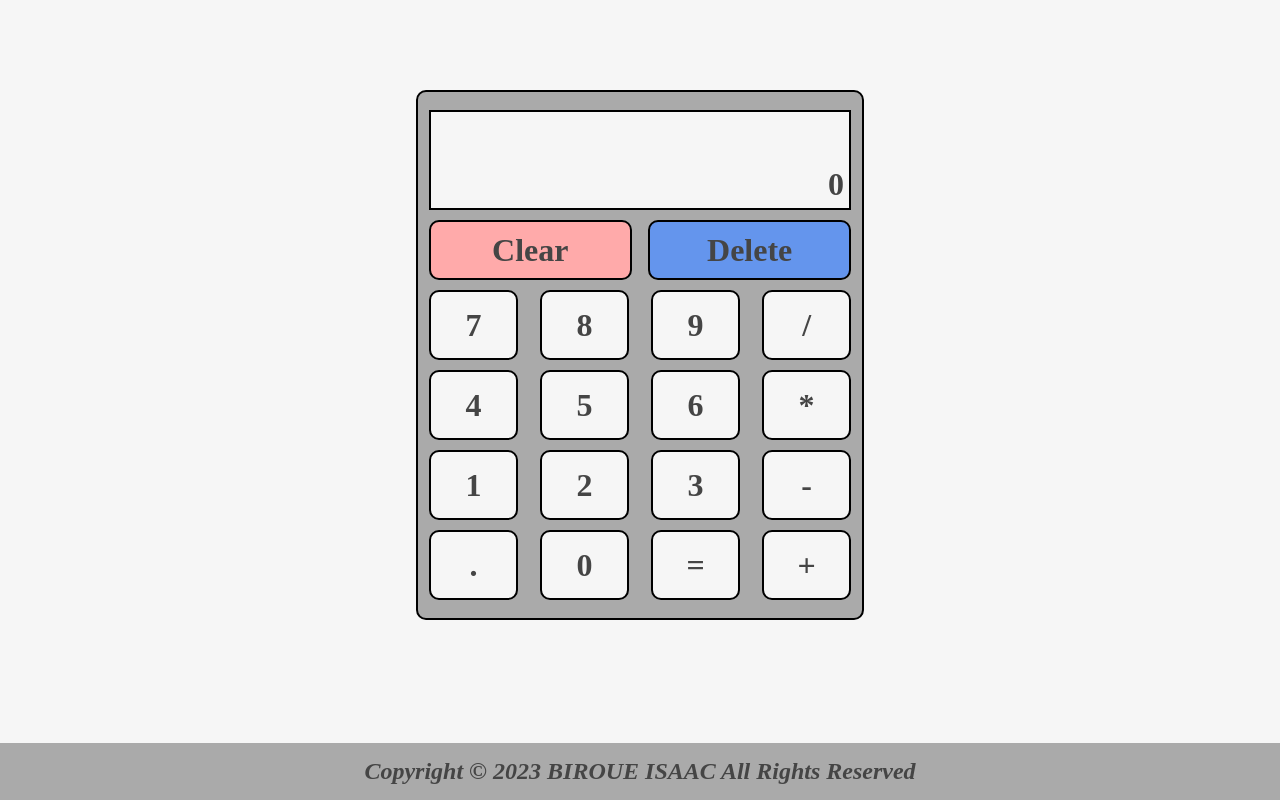
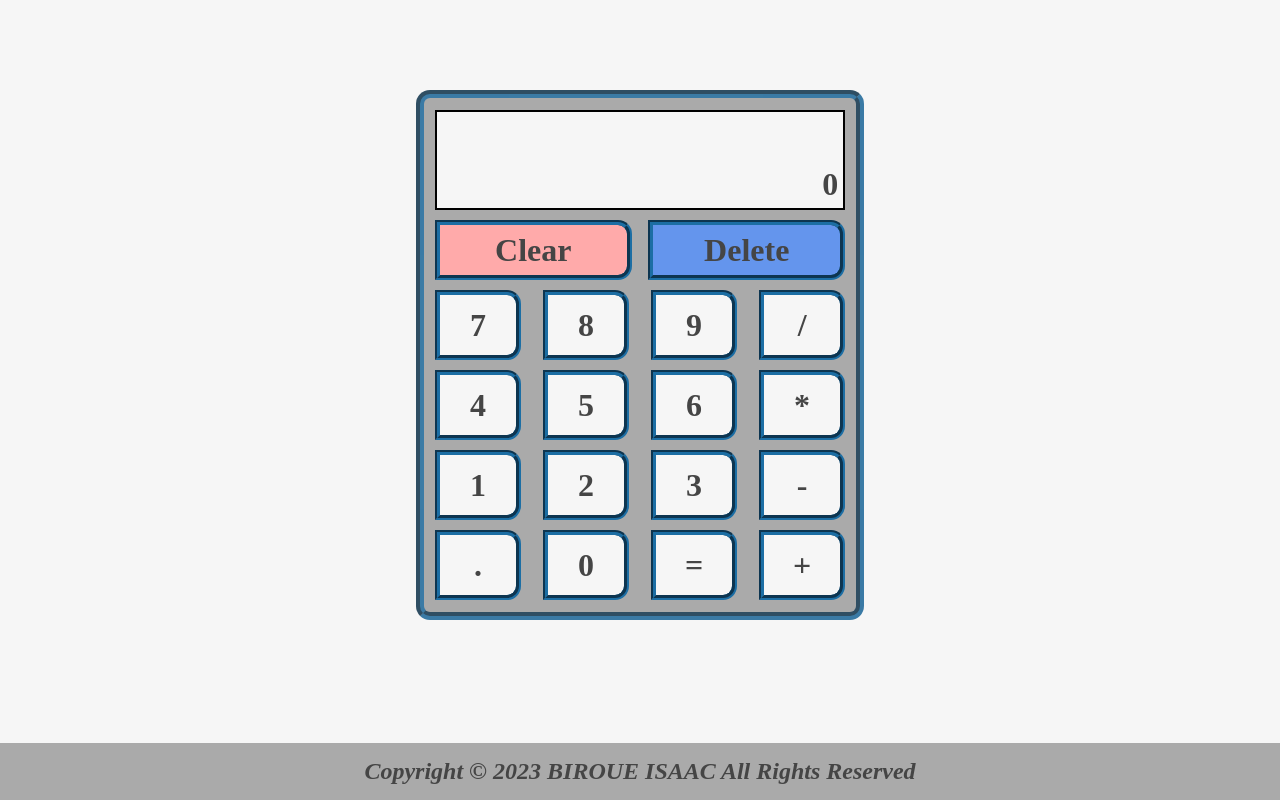
Before and after one commit to biroue10/Project-Calculator, a website: page index.html in a window 1280 px wide. Drawn offline with Linux system fonts and the light colour scheme.

Commit message:
refactor my code

```diff
--- a/style.css
+++ b/style.css
@@ -7,10 +7,10 @@
   width: 35%;
   margin: auto;
   height: 530px;
-  border: 2px solid black;
   display: flex;
+  border: 8px groove rgba(28,110,164,0.78);
+border-radius: 14px 14px 14px 14px;
   justify-content:center;
-  border-radius: 10px;
   margin-top: 70px;
   flex-direction: column;
   align-items: center;
@@ -36,8 +36,8 @@
 .second-row-element {
   width: 48%;
   height: 60px;
-  border: 2px solid black;
-  border-radius: 10px;
+  border: 5px groove #1C6EA4;
+border-radius: 0px 14px 14px 0px;
   margin-top: 10px;
   display: flex;
   align-items: center;
@@ -63,8 +63,8 @@
 .sixth-row-element {
   width: 21%;
   height: 70px;
-  border: 2px solid black;
-  border-radius: 10px;
+  border: 5px groove #1C6EA4;
+border-radius: 0px 14px 14px 0px;
   margin-top: 10px;
   display: flex;
   justify-content: center;
```
